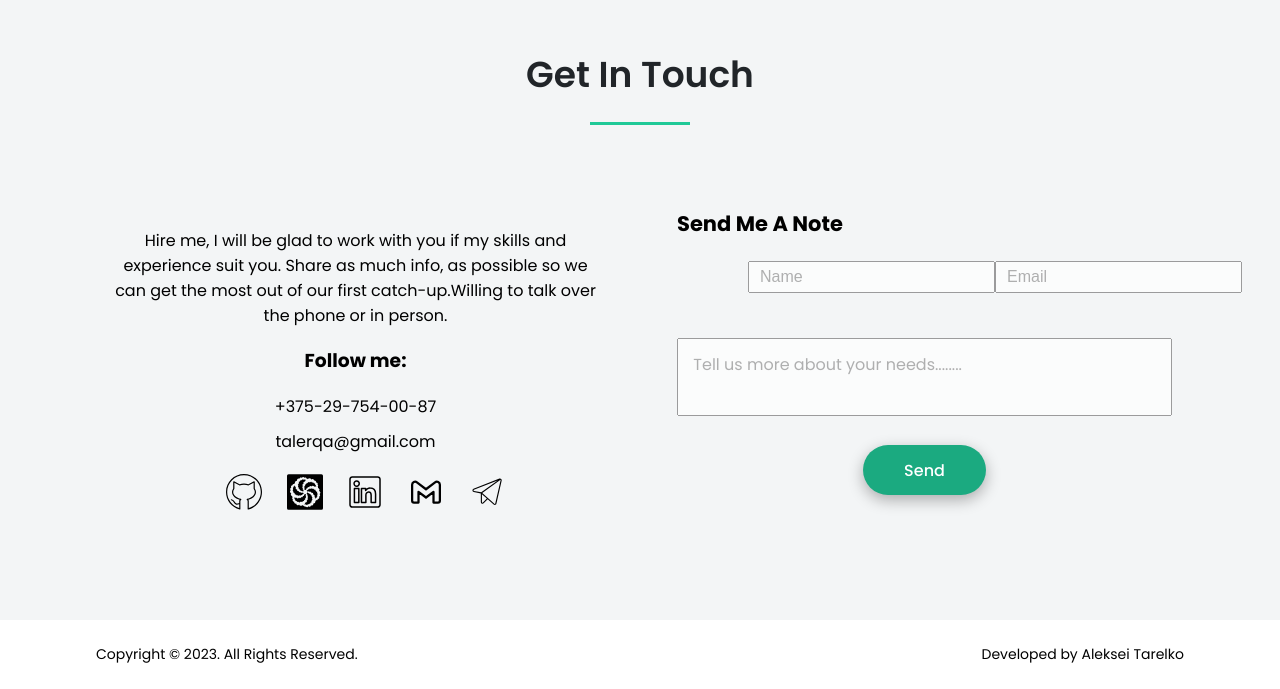
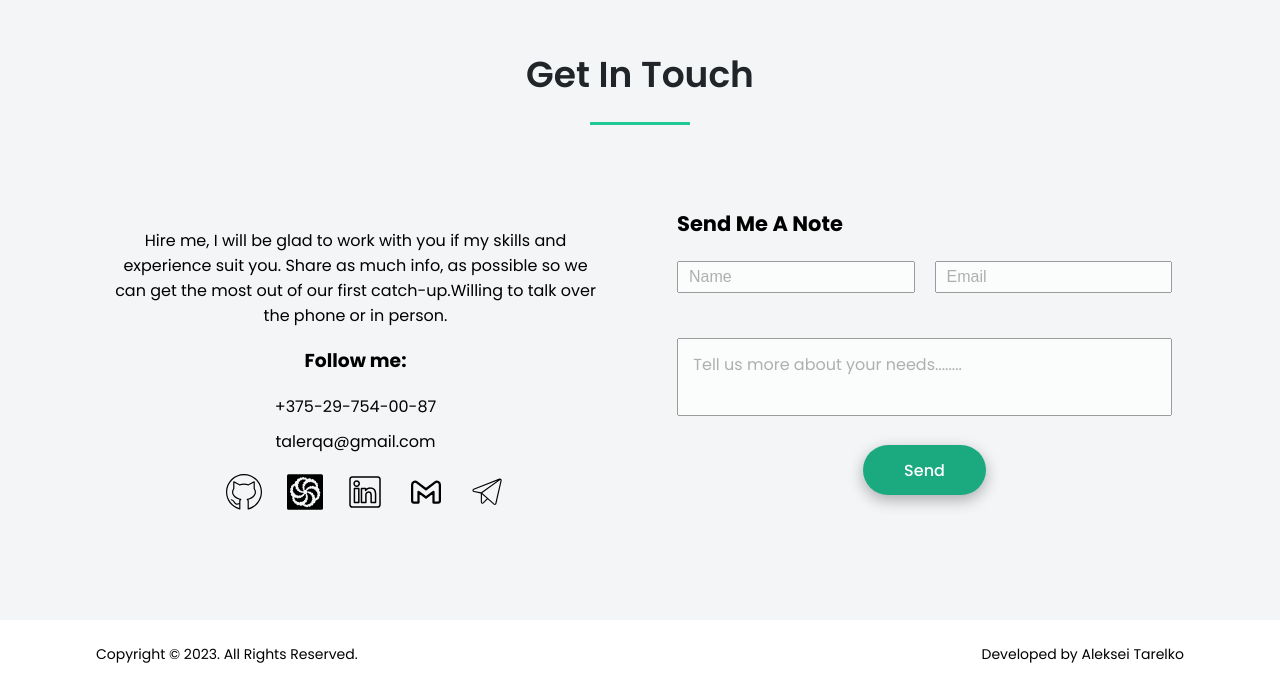
Before and after one commit to talerqa/portfolio, a React (Create React App) app: page / in a window 1280 px wide. Shown: the part 3889-4578 px from the top of the page. Built offline with nearby package versions, Linux system fonts and the light colour scheme.

Commit message:
fix: add gap between input Contact name

```diff
--- a/src/contact/Contact.module.scss
+++ b/src/contact/Contact.module.scss
@@ -138,7 +138,8 @@
             display: flex;
             flex-direction: row;
             justify-content: space-around;
-            width: 71.3%;
+            width: 100%;
+            gap: 20px;
             @media (max-width: 612px) {
               flex-wrap: wrap;
               width: 100%;
@@ -149,7 +150,8 @@
               font-size: 20px;
               font-weight: 400;
               flex: 0 0 auto;
-              width: 70%;
+
+              flex-grow: 1;
               @media (max-width: 612px) {
                 margin-bottom: 10px;
                 width: 100%;
```
